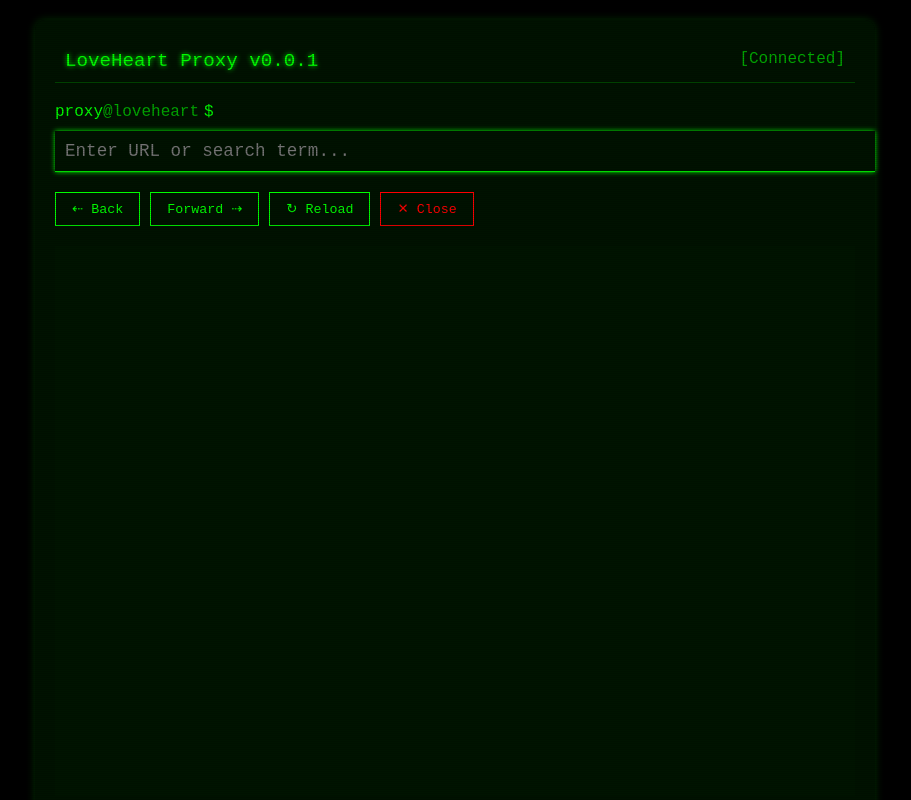
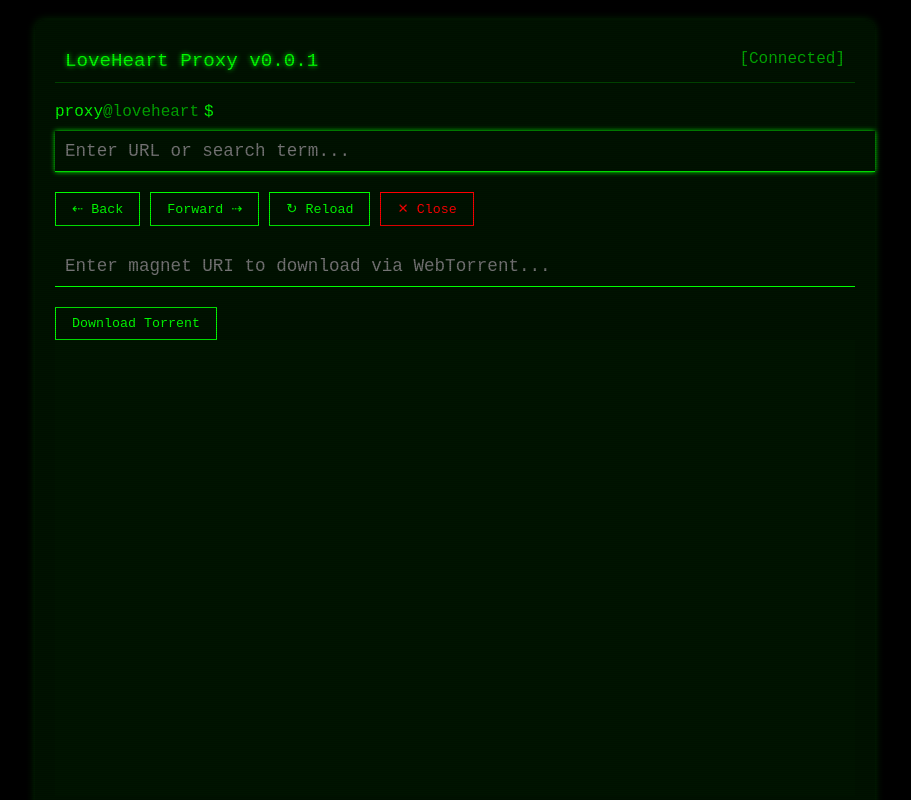
Before and after one commit to myschoolstory/LoveHeart, a website: page public/index.html in a window 1280 px wide. Shown: the top 800 px of the page, without its empty margins (185-1096 px from the left). Drawn offline with Linux system fonts and the light colour scheme.

Commit message:
add a torrent downloader

```diff
--- a/package.json
+++ b/package.json
@@ -19,6 +19,7 @@
   "homepage": "https://github.com/browser-vm/LoveHeart#readme",
   "dependencies": {
     "chemicaljs": "^2.6.4",
-    "express": "^4.21.2"
+    "express": "^4.21.2",
+    "webtorrent": "^2.1.37"
   }
 }
--- a/public/index.html
+++ b/public/index.html
@@ -45,6 +45,13 @@
             </nav>
 
             <div class="terminal-output">
+                <input
+                    type="text"
+                    id="torrent"
+                    placeholder="Enter magnet URI to download via WebTorrent..."
+                    class="terminal-input"
+                />
+                <button onclick="startTorrent()" class="terminal-btn">Download Torrent</button>
                 <iframe
                     id="web"
                     data-controls="controls"
@@ -63,5 +70,17 @@
             <li><strong>Downloads through this proxy may be slower than direct downloads due to bandwidth limitations.</strong></li>
         </ul>
     </div>
+    <script>
+    async function startTorrent() {
+      const magnetUri = document.getElementById('torrent').value;
+      const res = await fetch('/torrent', {
+        method: 'POST',
+        headers: {'Content-Type': 'application/json'},
+        body: JSON.stringify({ magnetUri })
+      });
+      const data = await res.json();
+      console.log('Torrent started:', data);
+    }
+    </script>
 </body>
 </html>
```
Also changed, not shown: index.js (+25 -6 lines).
